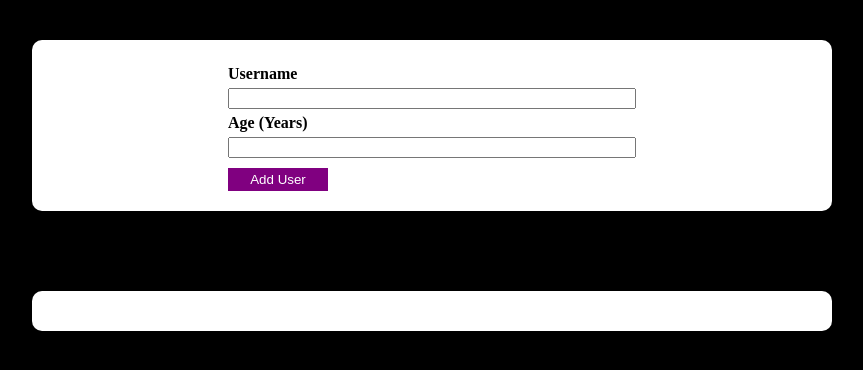
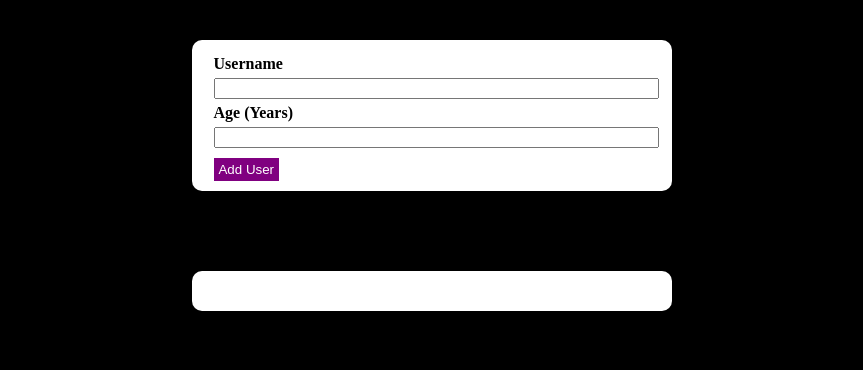
Before and after one commit to BamideleD/trial-app, a React (Create React App) app: page / in a window 1280 px wide. Shown: the top 370 px of the page, without its empty margins (208-1071 px from the left). Built offline with nearby package versions, Linux system fonts and the light colour scheme.

Commit message:
UserOutput works now

```diff
--- a/src/App.js
+++ b/src/App.js
@@ -28,13 +28,22 @@ const App = () => {
       age: age
   }
 
-  const [fullUser, setFullUser] = useState('')
+  const [fullUser, setFullUser] = useState([])
 
   const submitHandler = (event) => {
       event.preventDefault();
-      setFullUser(eggshells)
+
+      if (eggshells.user.length === 0){
+        return ({})
+    }
+
+    else setFullUser([...fullUser, eggshells])
+
+
+
 
   }
+
 
 
 
--- a/src/App.module.css
+++ b/src/App.module.css
@@ -2,7 +2,8 @@
     display: flex;
     flex-direction: column;
     justify-content: center;
-    margin: 0px 200px
+    margin: 0px 400px
+
 
 
 }
--- a/src/UserInput.js
+++ b/src/UserInput.js
@@ -15,12 +15,12 @@ const UserInput = (props) => {
 
     return (
         <div className = {styles.overall} >
-            <form onSubmit={props.submitHandler} className= {styles.form}>
+            <form  className= {styles.form}>
                 <label> Username </label>
                 <input type = 'text' value={props.user} onChange = {props.userChange} />
                 <label> Age (Years)  </label>
                 <input type = 'number' value={props.age} onChange = {props.ageChange} />
-                <button type = 'submit'> Add User </button>
+                <button type = 'submit' onClick={props.submitHandler}> Add User </button>
             </form>
         </div>
     )
--- a/src/UserInput.module.css
+++ b/src/UserInput.module.css
@@ -1,8 +1,8 @@
 .overall{
     background-color: white;
-    margin: 40px;
+    margin: 40px 0px;
     border-radius: 10px;
-    padding: 20px;
+    padding: 10px;
     display: flex;
     justify-content: center;
 }
@@ -11,6 +11,7 @@
     display: flex;
     flex-direction: column;
     font-weight: bold;
+    width: 95%;
 
 
 }
@@ -21,13 +22,13 @@ label {
 }
 
 input {
-    width: 400px;
+    width: 100%
 }
 
 button {
     margin-top: 10px;
-    width:100px;
-    padding: 4px;
+    width:15%;
+    padding: 4px 0px;
     color: white;
     background-color: purple;
     border: 0px;
--- a/src/UserOutput.js
+++ b/src/UserOutput.js
@@ -7,18 +7,24 @@ const UserOutput = (props) => {
 
     console.log(props.submitUser);
 
-    const user = props.submitUser.user
-    const age = props.submitUser.age
 
-    console.log(user);
+
+
 
 
 
     return(
         <div className = {styles.overall}>
 
-            <div>{user}</div>
-            <div>{age}</div>
+        {props.submitUser.map((data) => {
+            return (
+                <div>
+                    <div>{data.user}</div>
+                    <div>{data.age}</div>
+                </div>
+            )
+        }
+        )}
 
         </div>
     )
--- a/src/UserOutput.module.css
+++ b/src/UserOutput.module.css
@@ -1,6 +1,6 @@
 .overall{
     background-color: white;
-    margin: 40px;
+    margin: 40px 0px;
     border-radius: 10px;
     padding: 20px;
 }
```
